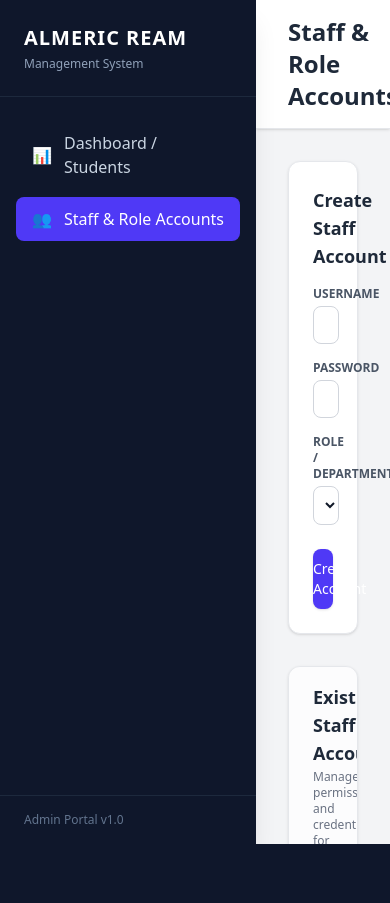
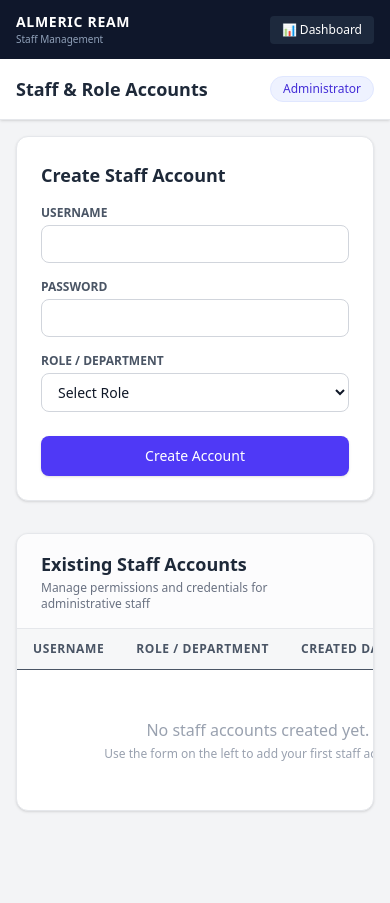
Before and after one commit to erickodhi/ALMERIC_REAM, a Flask app: page /admin/staff in a window 390 px wide. Before the commit the page ends 844 px from the top, so only its background shows below. Run offline with Flask 3, Linux system fonts and the light colour scheme.

Commit message:
Fix staff management page mobile responsiveness and layout overlap

```diff
--- a/templates/manage_staff.html
+++ b/templates/manage_staff.html
@@ -6,10 +6,10 @@
     <title>Staff & Role Accounts - ALMERIC REAM</title>
     <script src="https://cdn.jsdelivr.net/npm/@tailwindcss/browser@4"></script>
 </head>
-<body class="bg-gray-100 font-sans text-gray-900 flex h-screen overflow-hidden">
+<body class="bg-gray-100 font-sans text-gray-900 flex flex-col md:flex-row min-h-screen md:h-screen md:overflow-hidden">
 
-    <!-- SIDEBAR NAVIGATION -->
-    <aside class="w-64 bg-slate-900 text-slate-300 flex flex-col shadow-xl z-20">
+    <!-- SIDEBAR NAVIGATION (Hidden on mobile phones, visible on medium screens and up) -->
+    <aside class="hidden md:flex w-64 bg-slate-900 text-slate-300 flex-col shadow-xl z-20 shrink-0">
         <div class="px-6 py-6 border-b border-slate-800">
             <h2 class="text-xl font-bold text-white tracking-wider">ALMERIC REAM</h2>
             <p class="text-xs text-slate-400 mt-1">Management System</p>
@@ -30,22 +30,33 @@
         </div>
     </aside>
 
+    <!-- MOBILE TOP BAR (Visible only on phones for quick navigation) -->
+    <div class="md:hidden bg-slate-900 text-white px-4 py-3 flex justify-between items-center shadow-md">
+        <div>
+            <h2 class="text-sm font-bold tracking-wider">ALMERIC REAM</h2>
+            <p class="text-[10px] text-slate-400">Staff Management</p>
+        </div>
+        <div class="flex items-center space-x-2">
+            <a href="{{ url_for('admin_dashboard') }}" class="bg-slate-800 hover:bg-slate-700 px-3 py-1.5 rounded text-xs font-medium text-white">📊 Dashboard</a>
+        </div>
+    </div>
+
     <!-- MAIN CONTENT AREA -->
-    <main class="flex-1 flex flex-col h-screen overflow-y-auto">
-        <header class="bg-white shadow-sm border-b border-gray-200 px-8 py-4 flex justify-between items-center">
-            <h1 class="text-2xl font-bold text-gray-800">Staff & Role Accounts</h1>
+    <main class="flex-1 flex flex-col min-h-screen md:h-screen md:overflow-y-auto">
+        <header class="bg-white shadow-sm border-b border-gray-200 px-4 md:px-8 py-4 flex justify-between items-center">
+            <h1 class="text-lg md:text-2xl font-bold text-gray-800">Staff & Role Accounts</h1>
             <div class="flex items-center space-x-3">
-                <span class="text-sm font-medium bg-indigo-50 text-indigo-700 px-3 py-1 rounded-full border border-indigo-100">Administrator</span>
+                <span class="text-xs md:text-sm font-medium bg-indigo-50 text-indigo-700 px-3 py-1 rounded-full border border-indigo-100">Administrator</span>
             </div>
         </header>
 
-        <div class="p-8 max-w-7xl mx-auto w-full">
+        <div class="p-4 md:p-8 max-w-7xl mx-auto w-full">
 
             <!-- Flash Messages -->
             {% with messages = get_flashed_messages(with_categories=true) %}
                 {% if messages %}
                     {% for category, message in messages %}
-                        <div class="mb-6 p-4 rounded-lg text-white font-medium shadow-sm {% if category == 'success' %}bg-emerald-600{% else %}bg-rose-600{% endif %}">
+                        <div class="mb-6 p-4 rounded-lg text-white font-medium shadow-sm text-xs md:text-sm {% if category == 'success' %}bg-emerald-600{% else %}bg-rose-600{% endif %}">
                             {{ message }}
                         </div>
                     {% endfor %}
@@ -79,7 +90,7 @@
                             </select>
                         </div>
 
-                        <button type="submit" class="w-full bg-indigo-600 hover:bg-indigo-700 text-white py-2.5 rounded-lg text-sm font-medium transition shadow-sm">
+                        <button type="submit" class="w-full bg-indigo-600 hover:bg-indigo-700 text-white py-2.5 rounded-lg text-sm font-medium transition shadow-sm cursor-pointer">
                             Create Account
                         </button>
                     </form>
@@ -93,7 +104,7 @@
                     </div>
 
                     <div class="overflow-x-auto">
-                        <table class="w-full text-left border-collapse">
+                        <table class="w-full text-left border-collapse whitespace-nowrap md:whitespace-normal">
                             <thead>
                                 <tr class="bg-gray-100/70 text-gray-600 text-xs uppercase tracking-wider font-semibold">
                                     <th class="py-3 px-4 border-b">Username</th>
@@ -116,7 +127,7 @@
                                         <form action="{{ url_for('manage_staff') }}" method="POST" onsubmit="return confirm('Delete account for {{ staff.username }}?');" class="inline">
                                             <input type="hidden" name="action" value="delete_staff">
                                             <input type="hidden" name="staff_id" value="{{ staff.id }}">
-                                            <button type="submit" class="bg-rose-50 text-rose-600 hover:bg-rose-600 hover:text-white px-3 py-1 rounded-md text-xs font-medium transition">Delete</button>
+                                            <button type="submit" class="bg-rose-50 text-rose-600 hover:bg-rose-600 hover:text-white px-3 py-1 rounded-md text-xs font-medium transition cursor-pointer">Delete</button>
                                         </form>
                                     </td>
                                 </tr>
```
